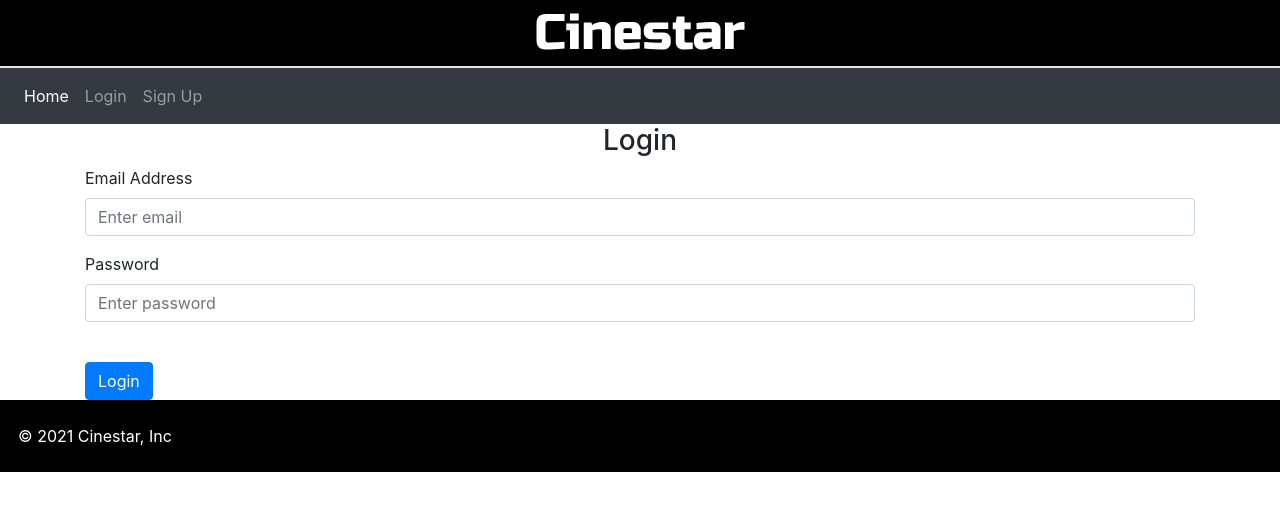
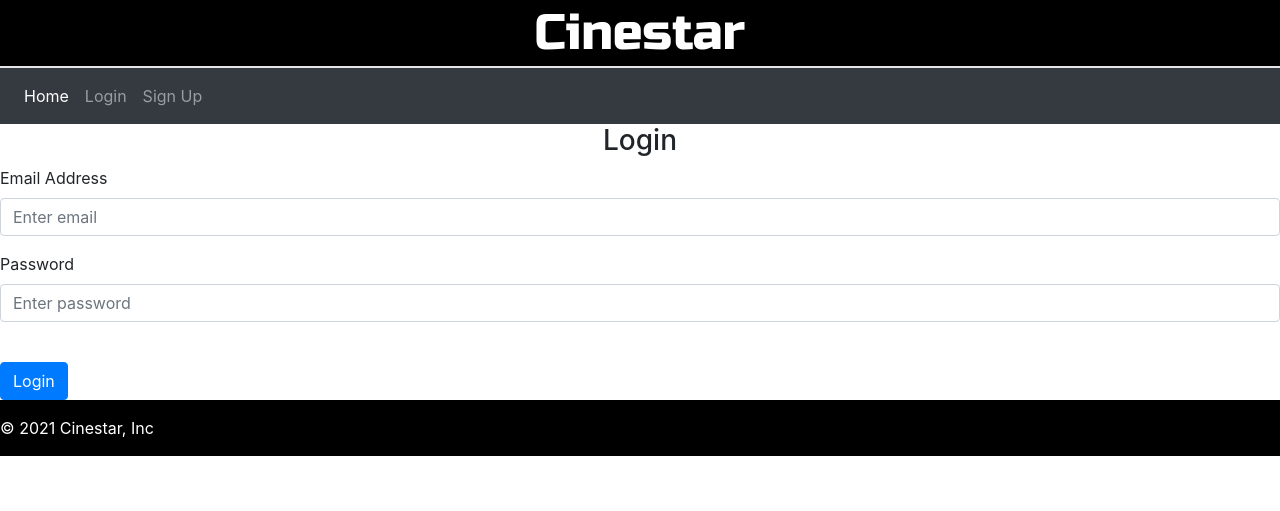
Before and after one commit to SiboraBaboci/cinema-theater, a Flask app: page /login in a window 1280 px wide. Shown: the top 511 px of the page. Run offline with Flask 2, Linux system fonts and the light colour scheme; some libraries are stand-ins or nearby versions.

Commit message:
removed container class from base

```diff
--- a/website/template/base.html
+++ b/website/template/base.html
@@ -70,10 +70,10 @@
     </div>
     {% endif %} {% endfor %} {% endif %} {% endwith %}
 
-    <div class="container">{% block content %} {% endblock %}</div>
+    <div>{% block content %} {% endblock %}</div>
 
     <footer id="base_footer_style" class="footer mt-auto py-3">
-      <div class="main_terms">
+      <div class="base_terms">
         © 2021 Cinestar, Inc
       </div>
     </footer>
```
